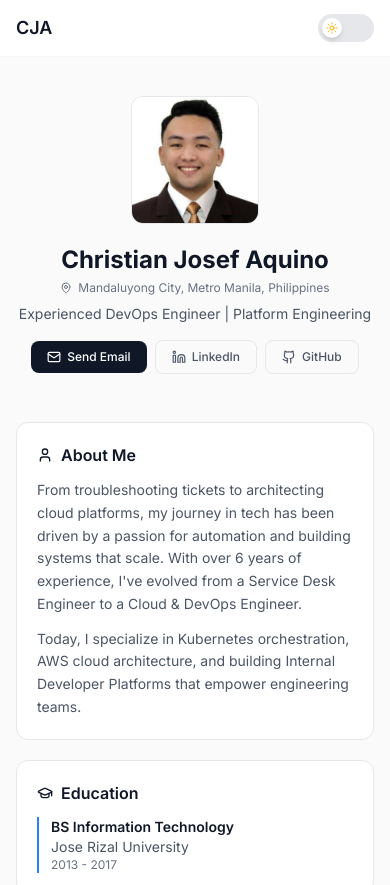
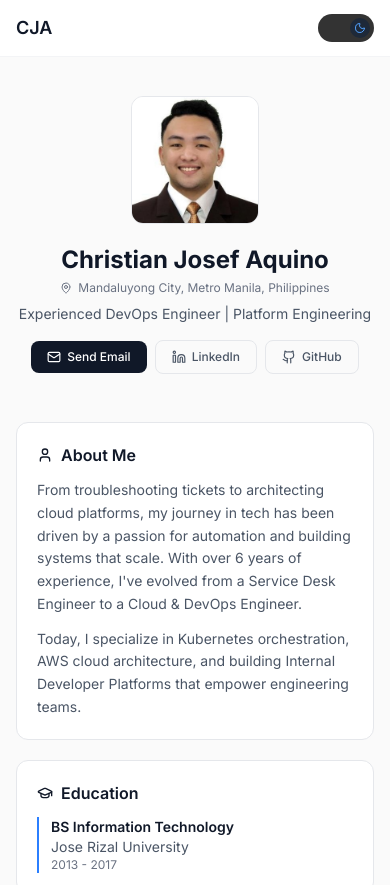
Before and after one commit to chrstnjsff/personal, a Next.js app: page / in a window 390 px wide. Shown: the top 885 px of the page. Built offline with nearby package versions, Linux system fonts and the light colour scheme.

Commit message:
Fix mobile viewport and theme toggle
- Add viewport meta for proper mobile scaling
- Fix ThemeProvider with explicit storageKey and defaultTheme
- Disable system theme to ensure reliable manual toggle

```diff
--- a/src/app/layout.tsx
+++ b/src/app/layout.tsx
@@ -1,4 +1,4 @@
-import type { Metadata } from "next";
+import type { Metadata, Viewport } from "next";
 import { Inter } from "next/font/google";
 import { ThemeProvider } from "@/components/ThemeProvider";
 import "./globals.css";
@@ -7,6 +7,12 @@
   subsets: ["latin"],
   display: "swap",
 });
+
+export const viewport: Viewport = {
+  width: "device-width",
+  initialScale: 1,
+  maximumScale: 1,
+};
 
 export const metadata: Metadata = {
   title: "Christian Josef Aquino | Cloud & DevOps Engineer",
--- a/src/components/ThemeProvider.tsx
+++ b/src/components/ThemeProvider.tsx
@@ -5,7 +5,12 @@
 
 export function ThemeProvider({ children }: { children: ReactNode }) {
   return (
-    <NextThemesProvider attribute="class" defaultTheme="system" enableSystem>
+    <NextThemesProvider
+      attribute="class"
+      defaultTheme="dark"
+      enableSystem={false}
+      storageKey="theme"
+    >
       {children}
     </NextThemesProvider>
   );
```
